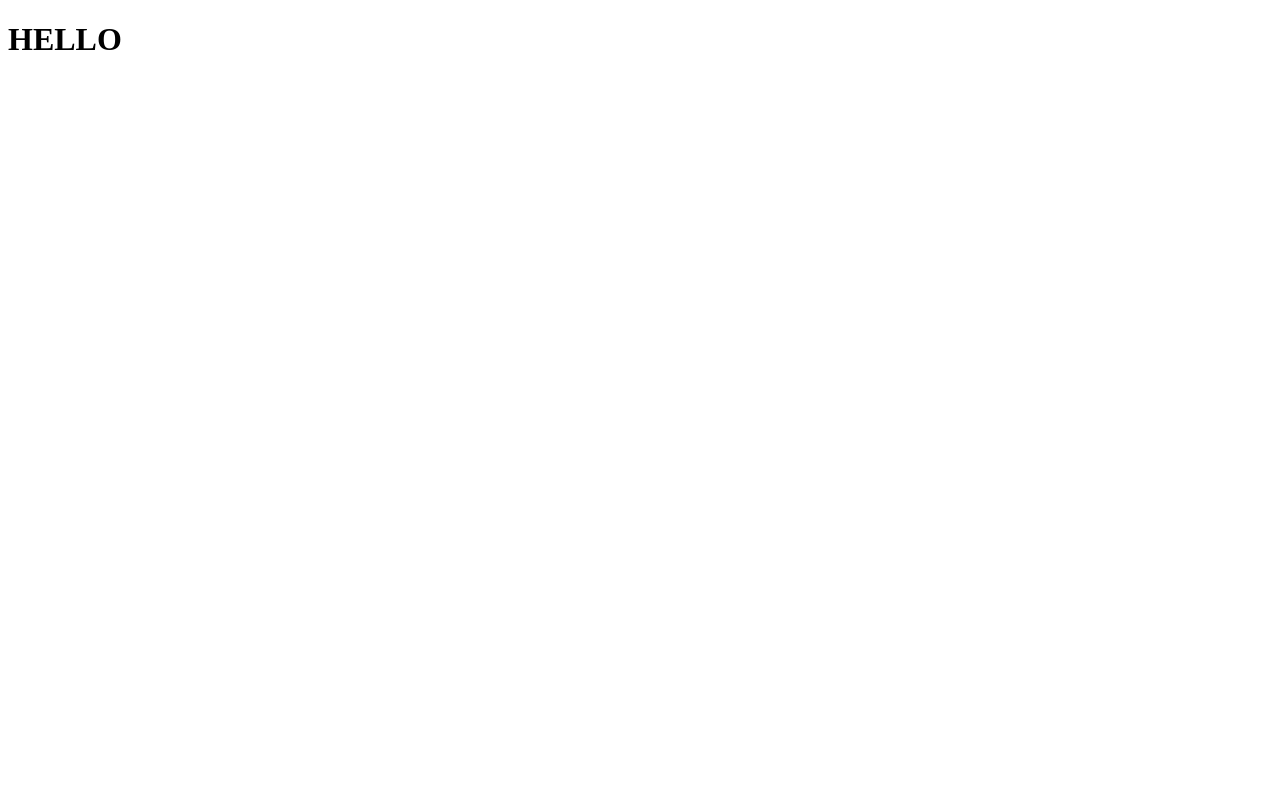
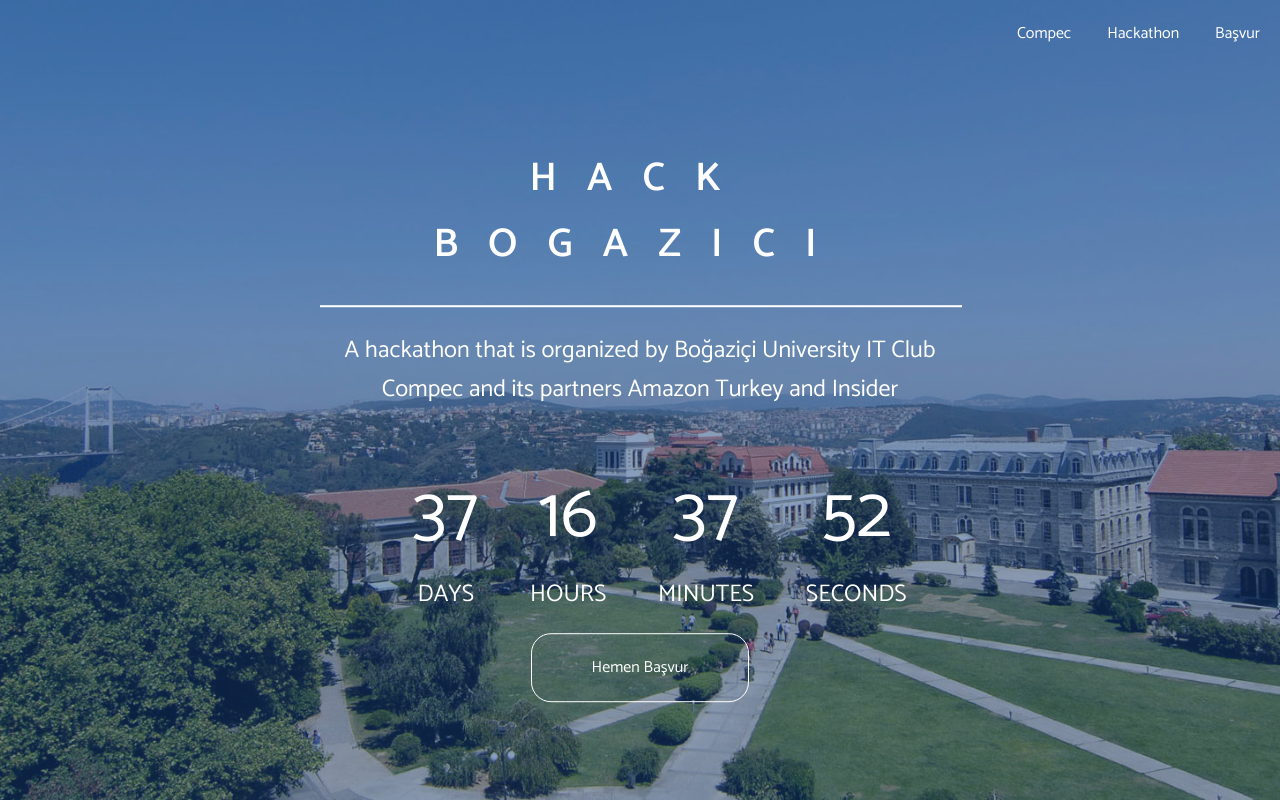
Before and after one commit to MertGokce96/hackBogazici, a plain HTML site: page index.html in a window 1280 px wide. Drawn offline with Linux system fonts and the light colour scheme.

Commit message:
Header section and countdown created

```diff
--- /dev/null
+++ b/countdown.js
@@ -0,0 +1,23 @@
+const second = 1000,
+      minute = second * 60,
+      hour = minute * 60,
+      day = hour * 24;
+
+let countDown = new Date('Apr 13, 2019 12:30:00').getTime(),
+    x = setInterval(function() {
+
+      let now = new Date().getTime(),
+          distance = countDown - now;
+
+      document.getElementById('days').innerText = Math.floor(distance / (day)),
+        document.getElementById('hours').innerText = Math.floor((distance % (day)) / (hour)),
+        document.getElementById('minutes').innerText = Math.floor((distance % (hour)) / (minute)),
+        document.getElementById('seconds').innerText = Math.floor((distance % (minute)) / second);
+
+      //do something later when date is reached
+      //if (distance < 0) {
+      //  clearInterval(x);
+      //  'IT'S MY BIRTHDAY!;
+      //}
+
+    }, second)
--- a/index.html
+++ b/index.html
@@ -5,8 +5,36 @@
     <meta http-equiv="X-UA-Compatible" content="IE=edge">
     <title>Hack Boğaziçi</title>
     <meta name="viewport" content="width=device-width, initial-scale=1">
+    <link rel="stylesheet" href="style.css" type="text/css">
+    <script src="countdown.js"></script>
 </head>
 <body>
-    <h1>HELLO</h1>
+    <div class="hero">
+        <div class="overlay">
+            <nav>
+                <ul>
+                    <li><a href="#">Compec</a></li>
+                    <li><a href="#">Hackathon</a></li>
+                    <li><a href="#">Başvur</a></li>
+                </ul>
+            </nav>
+
+            <div class="hero-content">
+                <h1>Hack Bogazici</h1>
+                <hr>
+                <p>A hackathon that is organized by Boğaziçi University IT Club Compec and its partners Amazon Turkey and Insider</p>
+                <div class="countdown">
+                    <ul>
+                        <li><span id="days"></span>days</li>
+                        <li><span id="hours"></span>Hours</li>
+                        <li><span id="minutes"></span>Minutes</li>
+                        <li><span id="seconds"></span>Seconds</li>
+                      </ul>
+                </div>
+                <a href="#" class="hakkinda">Hemen Başvur</a>
+            </div>
+        </div>
+
+    </div>
 </body>
 </html>
--- /dev/null
+++ b/style.css
@@ -0,0 +1,107 @@
+@import url('https://fonts.googleapis.com/css?family=Catamaran:300,400,600');
+
+html, body{
+    margin: 0;
+    padding: 0;
+    height: 100%;
+    font-family: 'Catamaran',sans-serif;
+}
+
+nav{
+    padding: 20px;
+}
+
+nav ul{
+    margin: 0;
+    list-style: none;
+    display: flex;
+    flex-flow: row;
+    justify-content: flex-end;
+
+}
+
+nav ul li{
+    margin-left: 3%;
+}
+
+nav ul a{
+    text-decoration: none;
+    color: #fff;
+}
+
+.overlay{
+    position: absolute;
+    top: 0;
+    left: 0;
+    width: 100%;
+    height: 100%;
+    background-color: rgba(22, 67, 130, 0.5);
+}
+
+
+.hero{
+    margin: 0;
+    width: 100%;
+    height: 100%;
+    color:#fff;
+
+    background: url(/assets/boun.jpg);
+    overflow: hidden;
+    background-size: cover;
+    background-position: center;
+
+    position: relative;
+}
+
+.hero-content{
+    text-align: center;
+    position: absolute;
+    top: 50%;
+    left: 50%;
+    transform: translate(-50%,-50%);
+}
+
+.hero-content h1{
+    font-weight: 600;
+    font-size: 40px;
+    letter-spacing: 30px;
+    text-transform: uppercase;
+}
+
+.hero-content hr{
+    border: 1.5px solid #fff;
+    width: 100%;
+
+}
+
+.hero-content p{
+    position: relative;
+    font-weight: 400;
+    font-size: 1.5em;
+}
+
+.hakkinda{
+    text-decoration: none;
+    color: #fff;
+    border: 1px solid #fff;
+    border-radius: 20px;
+    padding: 20px 60px;
+    margin-top: 30px;
+}
+
+.hakkinda:hover{
+    background-color: rgba(22, 67, 130, 1);
+}
+
+.countdown li {
+    display: inline-block;
+    font-size: 1.5em;
+    list-style-type: none;
+    padding: 1em;
+    text-transform: uppercase;
+  }
+
+  .countdown li span {
+    display: block;
+    font-size: 4.5rem;
+  }
```
